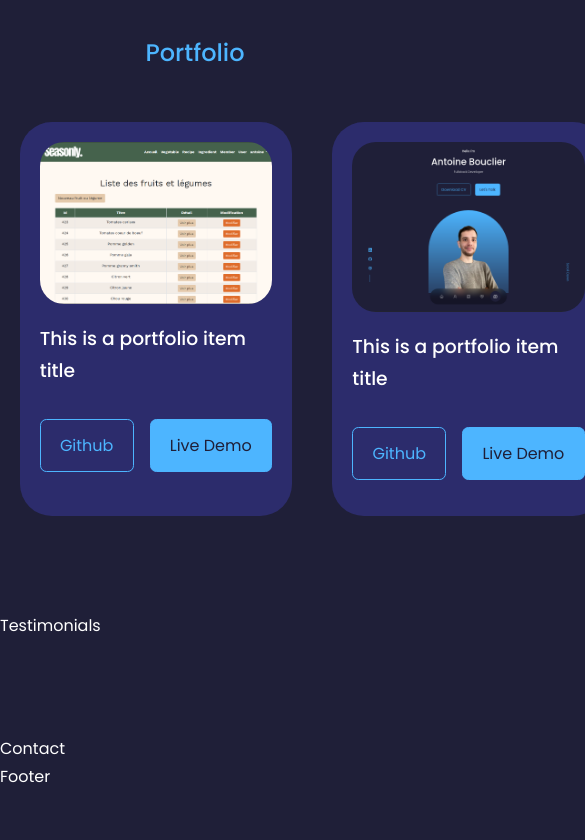
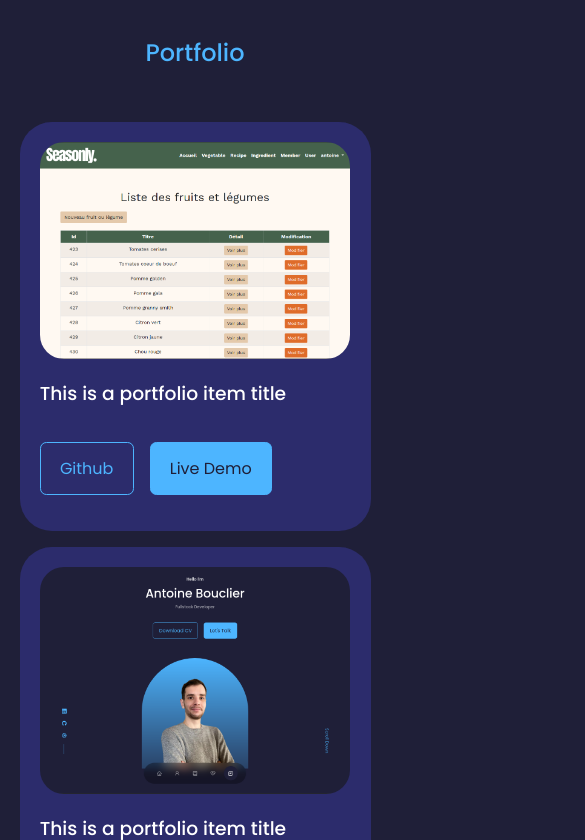
Before and after one commit to Antoine-Bouclier/react-portfolio, a React (Create React App) app: page / in a window 390 px wide. Shown: the part 4904-5744 px from the top of the page, 585 px wide, since content can reach past the window. Before the commit the page ends 5694 px from the top, so only its background shows below. Built offline with nearby package versions, Linux system fonts and the light colour scheme.

Commit message:
feat: Adding responsive to portfolio component

```diff
--- a/src/components/portfolio/portfolio.css
+++ b/src/components/portfolio/portfolio.css
@@ -31,3 +31,21 @@
     gap: 1rem;
     margin-bottom: 1rem;
 }
+
+/* ===== MEDIA QUERIES (MEDIUM DEVICES) ===== */
+
+@media screen and (max-width: 1024px) {
+    .portfolio__container {
+        grid-template-columns: 1fr 1fr;
+        gap: 1.2rem;
+    }
+}
+
+/* ===== MEDIA QUERIES (SMALL DEVICES) ===== */
+
+@media screen and (max-width: 600px) {
+    .portfolio__container {
+        grid-template-columns: 1fr;
+        gap: 1rem;
+    }
+}
```
